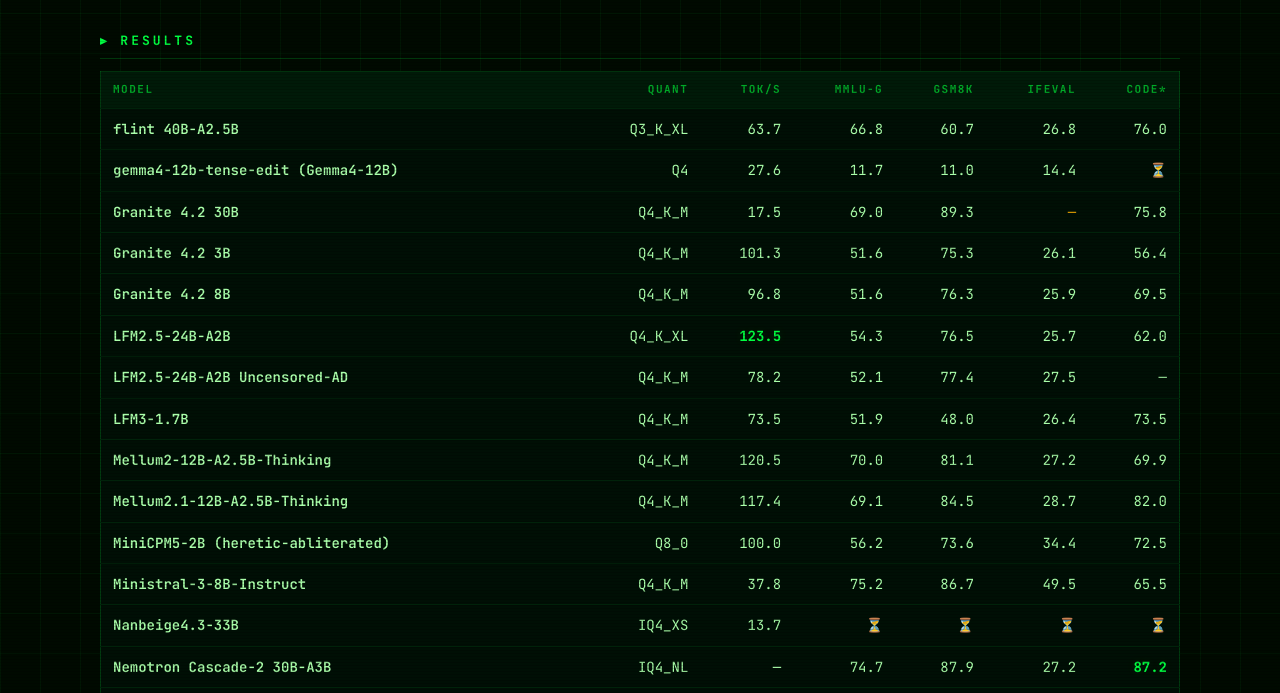
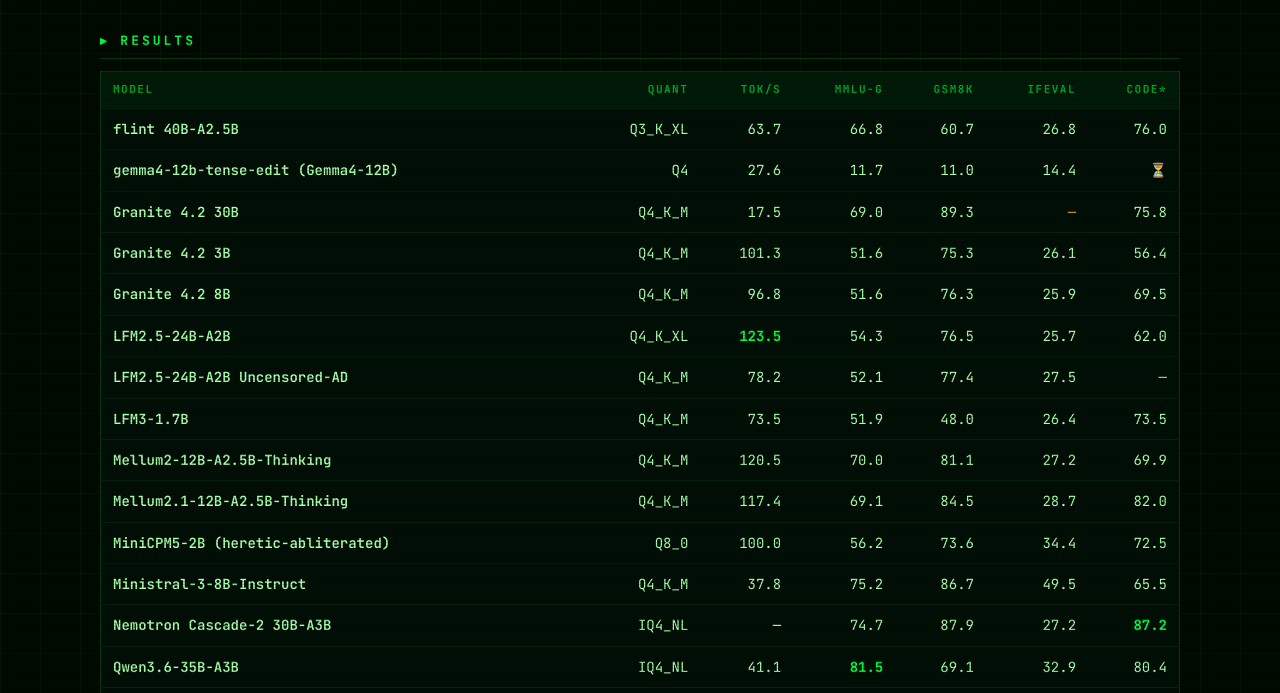
Before and after one commit to cyberpz/palestr.ai, a plain HTML site: page index.html in a window 1280 px wide. Shown: the part 107-800 px from the top of the page. Drawn offline with Linux system fonts and the light colour scheme.

Commit message:
Remove Nanbeige4.3-33B (dense, excluded from benchmark protocol)

```diff
--- a/index.html
+++ b/index.html
@@ -75,7 +75,6 @@ animation:blink 1s steps(1) infinite}
 <tr><td>Mellum2.1-12B-A2.5B-Thinking</td><td>Q4_K_M</td><td>117.4</td><td>69.1</td><td>84.5</td><td>28.7</td><td>82.0</td></tr>
 <tr><td>MiniCPM5-2B (heretic-abliterated)</td><td>Q8_0</td><td>100.0</td><td>56.2</td><td>73.6</td><td>34.4</td><td>72.5</td></tr>
 <tr><td>Ministral-3-8B-Instruct</td><td>Q4_K_M</td><td>37.8</td><td>75.2</td><td>86.7</td><td>49.5</td><td>65.5</td></tr>
-<tr><td>Nanbeige4.3-33B</td><td>IQ4_XS</td><td>13.7</td><td class="pending">⏳</td><td class="pending">⏳</td><td class="pending">⏳</td><td class="pending">⏳</td></tr>
 <tr><td>Nemotron Cascade-2 30B-A3B</td><td>IQ4_NL</td><td>—</td><td>74.7</td><td>87.9</td><td>27.2</td><td class="best">87.2</td></tr>
 <tr><td>Qwen3.6-35B-A3B</td><td>IQ4_NL</td><td>41.1</td><td class="best">81.5</td><td>69.1</td><td>32.9</td><td>80.4</td></tr>
 <tr><td>Qwen3.8-27B</td><td>Q4_K_M</td><td>45.5</td><td>35.8</td><td>80.8</td><td class="best">50.8</td><td>85.7</td></tr>
```
Also changed, not shown: 1 other file.
